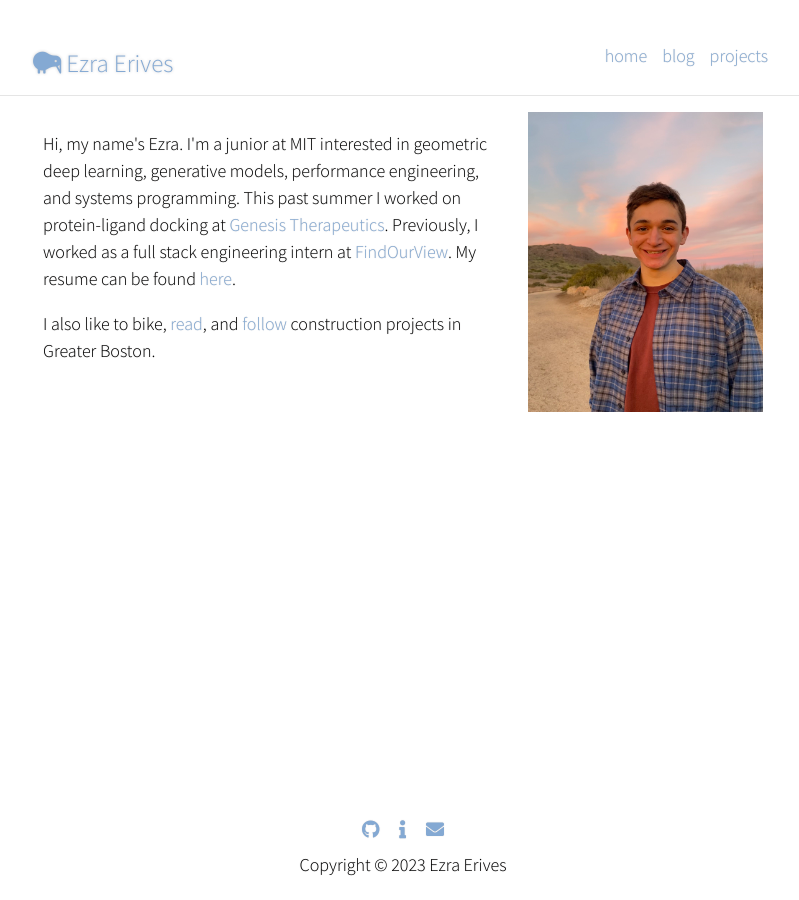
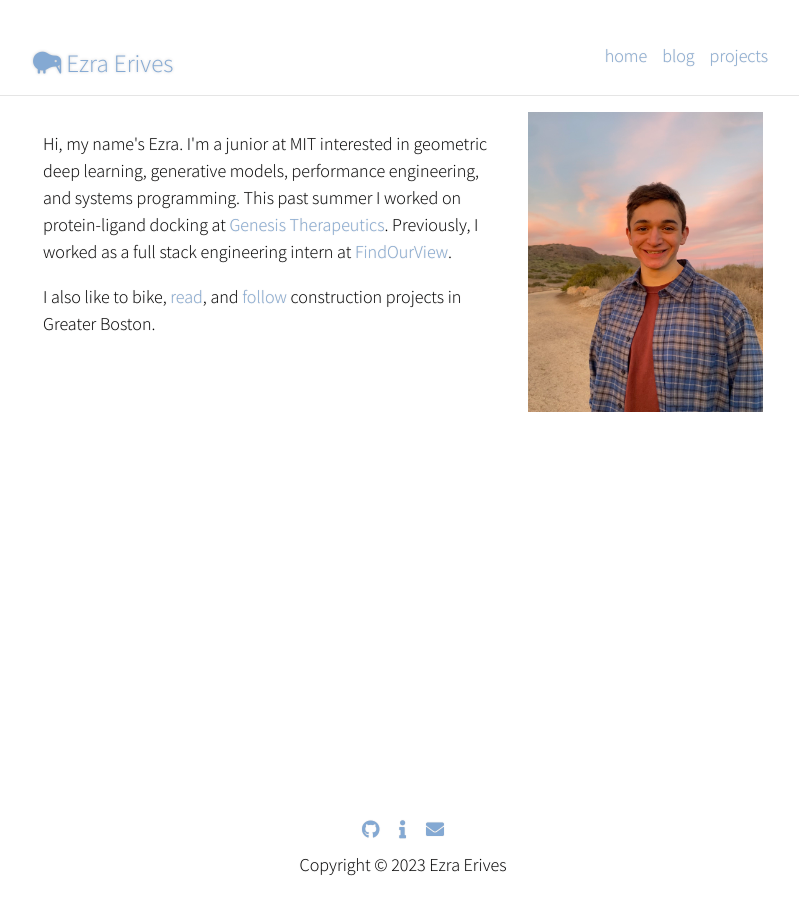
Before and after one commit to eje24/eje24.github.io, a Jekyll site: the page built from index.html, in a window 1280 px wide. Shown: the whole page, without its empty margins (237-1036 px from the left). Built offline with Jekyll 4.4.1, drawn with Linux system fonts in a browser that asks for light colours; nearby versions of some CDN libraries.

Commit message:
Remove resume

```diff
--- a/index.html
+++ b/index.html
@@ -9,8 +9,7 @@ title:
                 performance engineering, and systems programming. This past summer I worked on
                 protein-ligand docking at <a href='https://www.genesistherapeutics.ai'>Genesis Therapeutics</a>.
                 Previously, I worked as a full stack engineering intern at <a
-                    href="https://www.findourview.com/">FindOurView</a>. My resume can be found <a
-                    href="{{ site.baseurl }}/assets/updated_resume.pdf">here</a>. </p>
+                    href="https://www.findourview.com/">FindOurView</a>. </p>
             <p> I also like to bike, <a href="https://www.goodreads.com/user/show/144083087-ezra-erives">read</a>, and
                 <a href='https://archboston.com/community/forums/development-projects.20/'>follow</a> construction
                 projects in Greater Boston.
```
